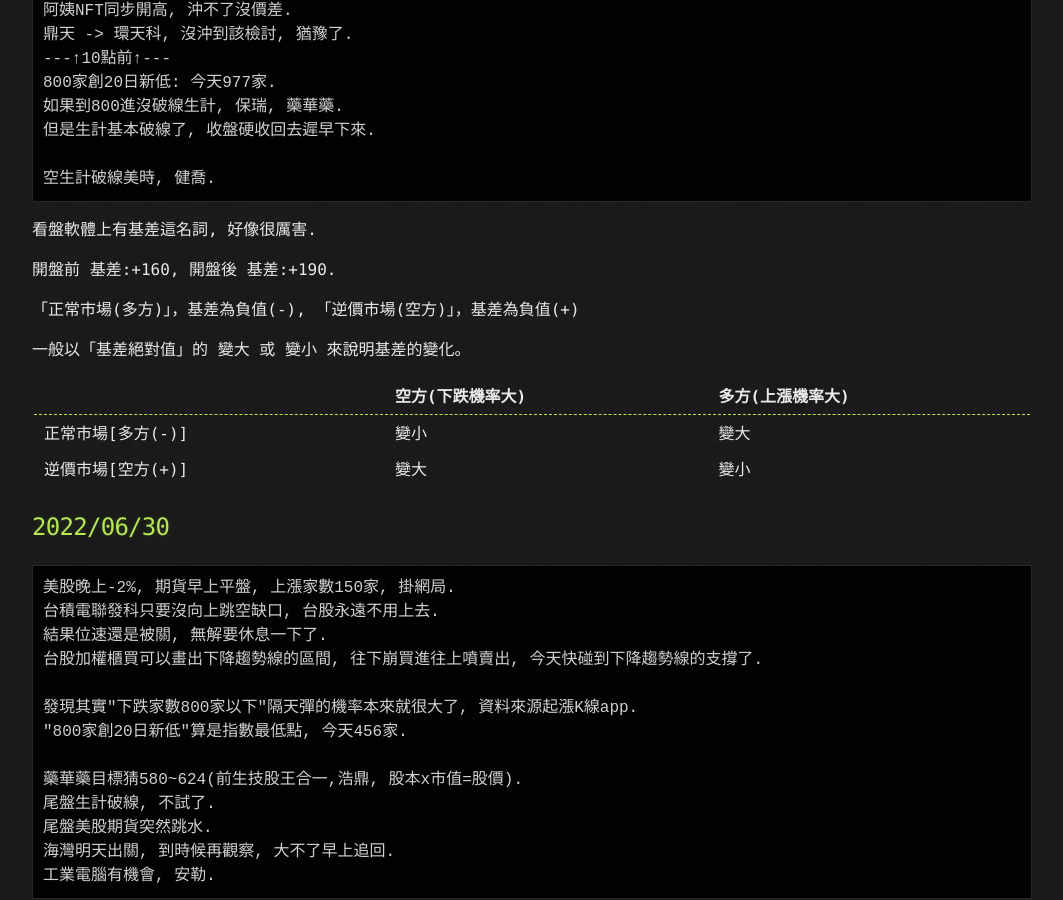
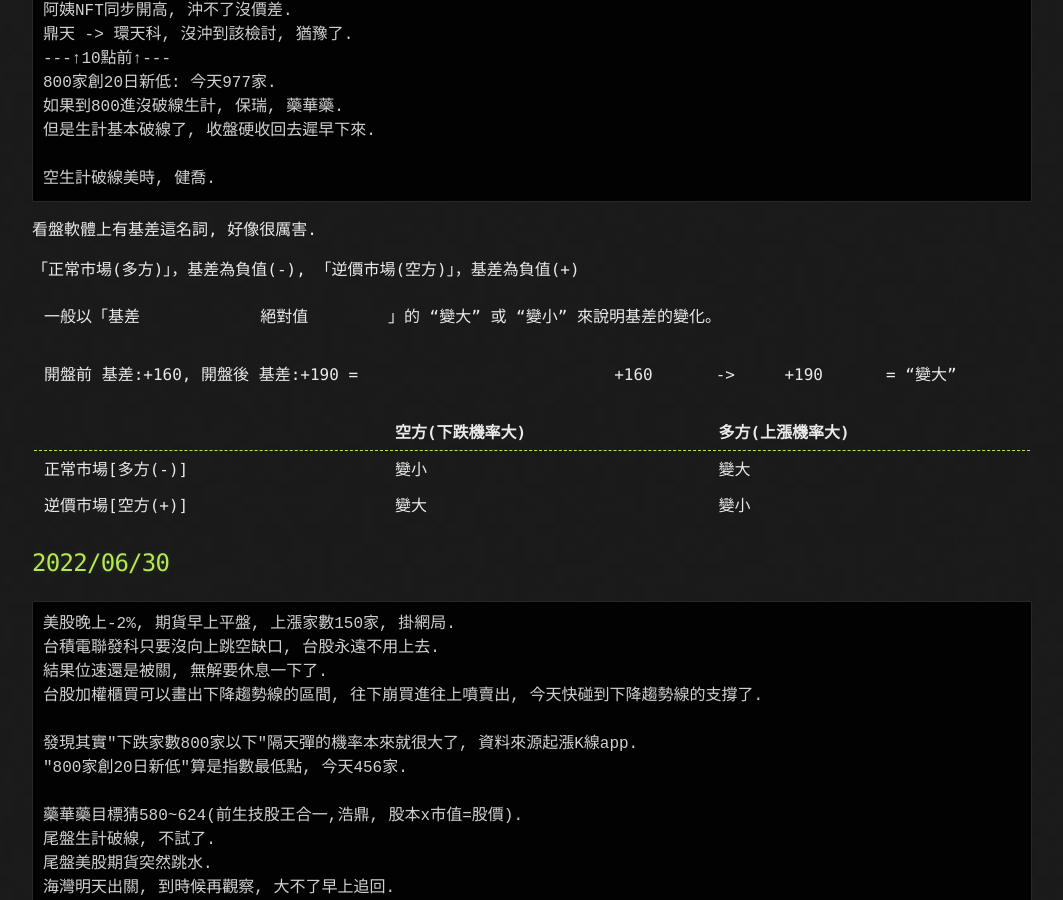
Before and after one commit to lepg5487/Stock_God, a Jekyll site: the page built from index.md, in a window 1280 px wide and 900 px high, scrolled down 399 px. Shown: the whole window, without its empty margins (108-1171 px from the left). Built offline with Jekyll 4.4.1, drawn with Linux system fonts in a browser that asks for light colours; our own code applies the rules of GitHub Pages for plain Markdown files.

Commit message:
Update index.md

```diff
--- a/index.md
+++ b/index.md
@@ -21,11 +21,11 @@
 
 看盤軟體上有基差這名詞, 好像很厲害.
 
-開盤前 基差:+160, 開盤後 基差:+190.
-
 「正常市場(多方)」，基差為負值(-), 「逆價市場(空方)」，基差為負值(+)
 
-一般以「基差絕對值」的 變大 或 變小 來說明基差的變化。
+一般以「基差|絕對值|」的 "變大" 或 "變小" 來說明基差的變化。
+
+開盤前 基差:+160, 開盤後 基差:+190 = |+160| -> |+190| = "變大"
 
 |  | 空方(下跌機率大) | 多方(上漲機率大) |
 |---------|---------|----------|
```
